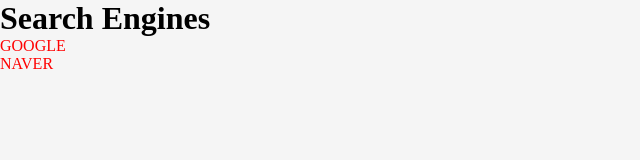
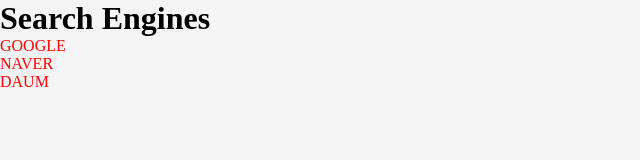
Before and after one commit to visionNmission/exercise, a plain HTML site: page index.html in a window 1280 px wide. Shown: the full height of the page, 0-640 px from the left. Drawn offline with Linux system fonts and the light colour scheme.

Commit message:
index.html

```diff
--- a/index.html
+++ b/index.html
@@ -12,6 +12,7 @@
   <ul>
     <li><a href="http://www.google.com">GOOGLE</a></li>
     <li><a href="http://www.naver.com">NAVER</a></li>
+    <li><a href="http://www.daum.net">DAUM</a></li>
   </ul>
 </body>
 </html>
```
